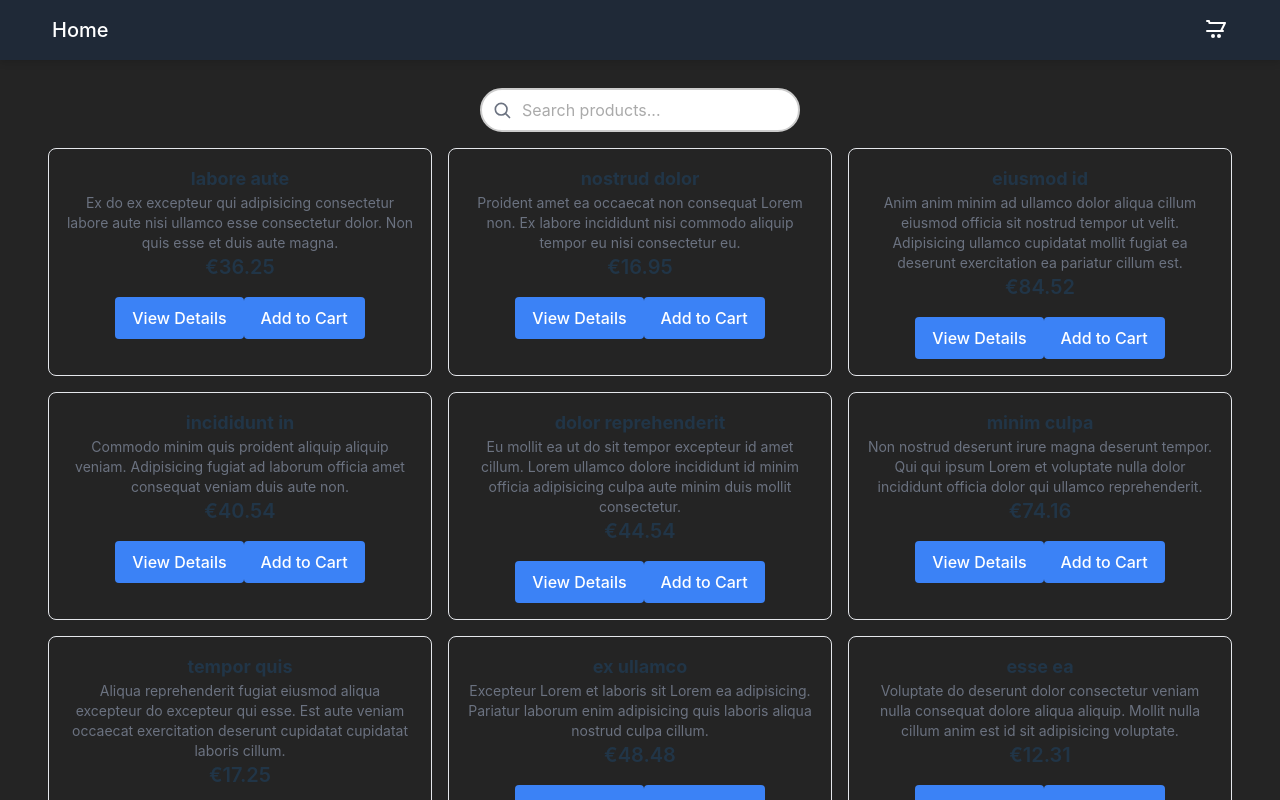
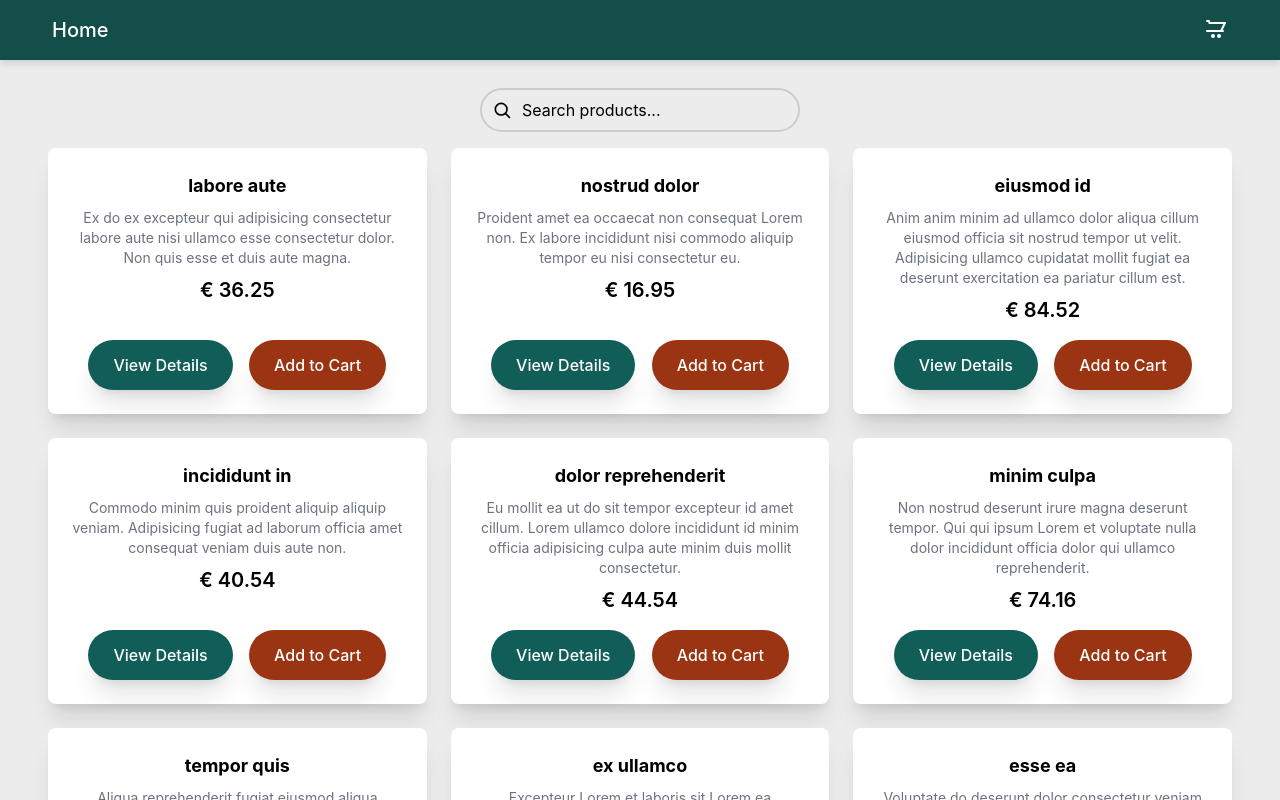
Before and after one commit to zeynepkaya1/my-ecommerce, a Vue app: page / in a window 1280 px wide. Shown: the top 800 px of the page. Built offline with nearby package versions, Linux system fonts and the light colour scheme.

Commit message:
Home page style

```diff
--- a/src/components/Navbar.vue
+++ b/src/components/Navbar.vue
@@ -1,12 +1,12 @@
 <template>
   <nav
-    class="fixed top-0 left-0 w-full flex items-center justify-between p-4 bg-gray-800 shadow-md z-50"
+    class="fixed top-0 left-0 w-full flex items-center justify-between p-4 bg-teal-900 shadow-md z-50"
   >
     <!-- Left: Home Link -->
     <div class="px-9 text-xl font-semibold">
       <router-link
         to="/"
-        class="text-white hover:text-blue-500 transition-colors duration-300"
+        class="text-white hover:text-orange-800 transition-colors duration-300"
         >Home</router-link
       >
     </div>
@@ -15,7 +15,7 @@
     <div class="px-9 relative">
       <router-link
         to="/cart"
-        class="flex items-center text-white hover:text-blue-500 transition-colors duration-300"
+        class="flex items-center text-white hover:text-orange-800 transition-colors duration-300"
       >
         <svg
           xmlns="http://www.w3.org/2000/svg"
--- a/src/components/ProductList.vue
+++ b/src/components/ProductList.vue
@@ -7,12 +7,12 @@
           v-model="searchQuery"
           type="text"
           placeholder="Search products..."
-          class="w-full p-2 pl-10 border rounded-full focus:outline-none focus:ring-2 focus:ring-blue-500"
+          class="w-full p-2 pl-10 border border-teal-900 rounded-full focus:outline-none focus:ring-2 focus:ring-teal-900 bg-transparent text-black placeholder-black"
         />
         <!-- Search Icon -->
         <svg
           xmlns="http://www.w3.org/2000/svg"
-          class="absolute top-1/2 left-2 transform -translate-y-1/2 w-5 h-5 text-gray-500"
+          class="absolute top-1/2 left-2 transform -translate-y-1/2 w-5 h-5 text-black"
           fill="none"
           viewBox="0 0 24 24"
           stroke="currentColor"
@@ -28,28 +28,38 @@
     </div>
 
     <!-- Product Grid -->
-    <div class="grid grid-cols-1 sm:grid-cols-2 lg:grid-cols-3 gap-4">
+    <div class="grid grid-cols-1 sm:grid-cols-1 lg:grid-cols-3 gap-6">
       <div
         v-for="product in filteredProducts"
         :key="product.id"
-        class="border p-4 rounded-lg"
+        class="bg-white shadow-xl border-teal p-6 rounded-lg flex flex-col justify-between h-full"
       >
+        <div>
           <h2 class="text-lg font-bold">{{ product.name }}</h2>
-        <p class="text-sm text-gray-500">{{ product.details.description }}</p>
-        <p class="text-xl font-semibold">
-          €{{ product.details.price.toFixed(2) }}
+          <p class="text-sm text-gray-500 mt-2">
+            {{ product.details.description }}
           </p>
+          <p class="text-xl font-semibold mt-2">
+            € {{ product.details.price.toFixed(2) }}
+          </p>
+        </div>
+
+        <!-- Buttons -->
+        <div class="mt-4 flex justify-evenly">
           <router-link :to="'/product/' + product.id">
-          <button class="bg-blue-500 text-white px-4 py-2 rounded mt-4">
+            <button
+              class="bg-teal-800 text-white px-6 py-3 rounded-full shadow-xl hover:shadow-2xl transition-transform transform hover:scale-105"
+            >
               View Details
             </button>
           </router-link>
           <button
             @click="addToCart(product)"
-          class="bg-blue-500 text-white px-4 py-2 rounded mt-4"
+            class="bg-orange-800 text-white px-6 py-3 rounded-full shadow-xl hover:shadow-2xl transition-transform transform hover:scale-105"
           >
             Add to Cart
           </button>
+        </div>
       </div>
     </div>
   </div>
@@ -90,12 +100,8 @@ input {
   padding-right: 2rem;
 }
 
-input:focus {
-  border-color: #2563eb;
-}
-
 input::placeholder {
-  color: #aaa;
+  color: #000;
 }
 
 svg {
--- a/src/style.css
+++ b/src/style.css
@@ -19,12 +19,12 @@
 
 a {
   font-weight: 500;
-  color: #646cff;
+  color: teal;
   text-decoration: inherit;
 }
 
 a:hover {
-  color: #535bf2;
+  color: teal;
 }
 
 body {
@@ -32,7 +32,8 @@ body {
   display: block;
   min-width: 320px;
   height: 100%;
-  background-color: #242424;
+  background-color: #ececec;
+  color: rgb(0, 0, 0);
 }
 
 h1 {
@@ -47,18 +48,10 @@ button {
   font-size: 1em;
   font-weight: 500;
   font-family: inherit;
-  background-color: #1a1a1a;
+  background-color: #ececec;
   cursor: pointer;
   transition: border-color 0.25s;
-}
-
-button:hover {
-  border-color: #646cff;
-}
-
-button:focus,
-button:focus-visible {
-  outline: 4px auto -webkit-focus-ring-color;
+  color: white;
 }
 
 .card {
@@ -75,15 +68,15 @@ button:focus-visible {
 
 @media (prefers-color-scheme: light) {
   :root {
-    color: #213547;
-    background-color: #ffffff;
+    color: white;
+    background-color: #ececec;
   }
 
   a:hover {
-    color: #747bff;
+    color: teal;
   }
 
   button {
-    background-color: #f9f9f9;
+    background-color: #ececec;
   }
 }
```
Lines whose indentation alone changed are shown as unchanged.
